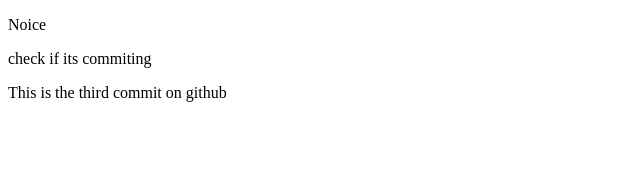
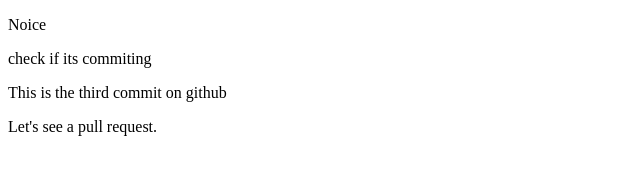
Before and after one commit to SakshatJoshi/DemoRepo, a plain HTML site: page home.html in a window 1280 px wide. Shown: the whole page, without its empty margins (0-640 px from the left). Drawn offline with Linux system fonts and the light colour scheme.

Commit message:
pull check

```diff
--- a/home.html
+++ b/home.html
@@ -9,5 +9,6 @@
     <p>Noice</p>
     <p>check if its commiting</p>
     <p> This is the third commit on github</p>
+    <p>Let's see a pull request.</p>
 </body>
 </html>
```
